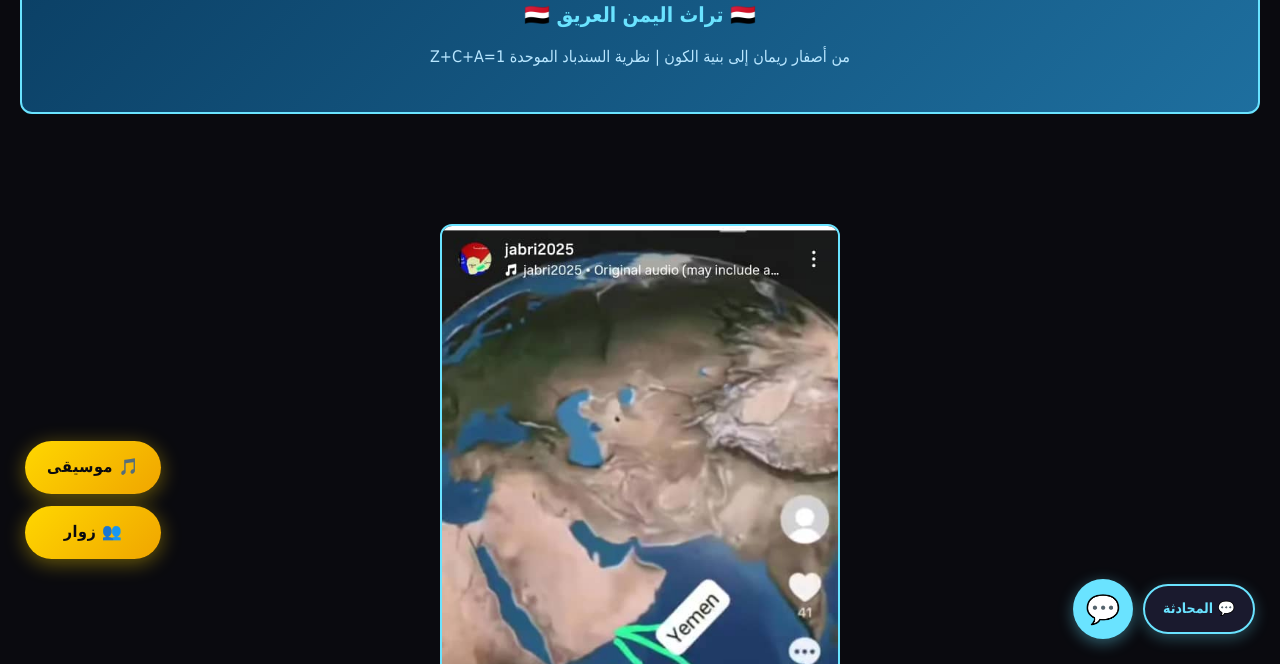
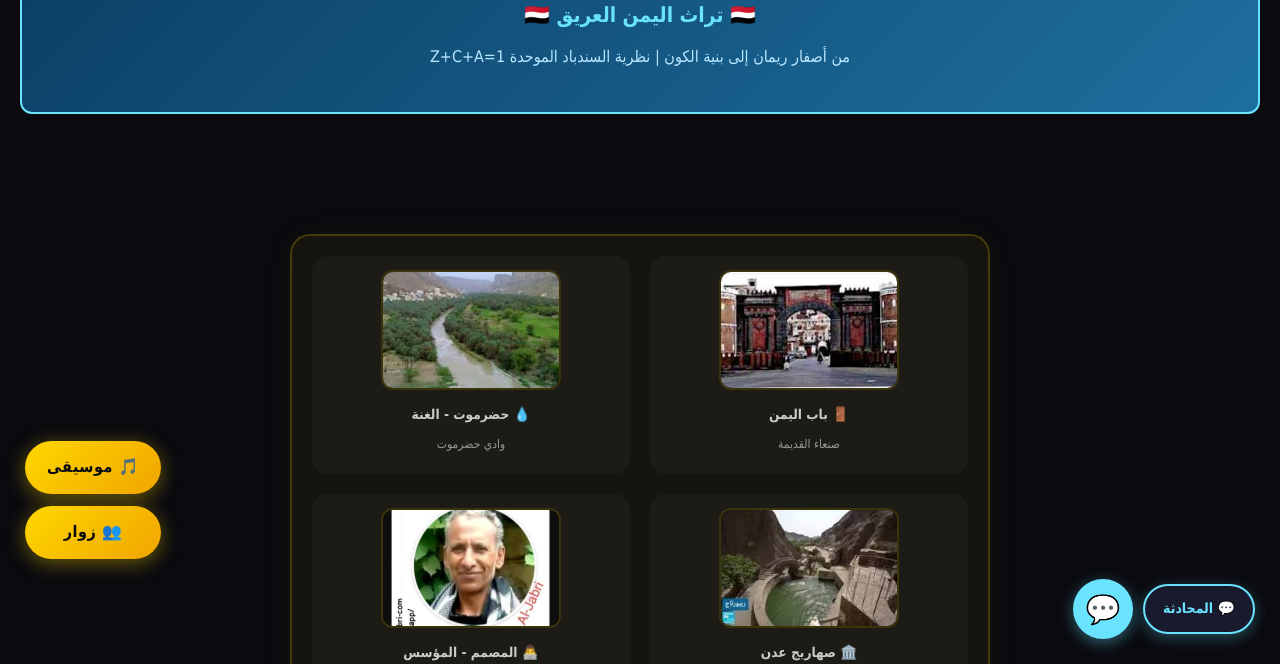
Before and after one commit to Jabri-web/Jabri-web, a plain HTML site: page Page11.html in a window 1280 px wide. Shown: the part 136-800 px from the top of the page. Drawn offline with Linux system fonts and the light colour scheme.

Commit message:
Add files via upload

```diff
--- a/Page11.html
+++ b/Page11.html
@@ -334,6 +334,88 @@
         }
         .btn-danger:hover {
             background: #cc0000;
+        }
+
+        /* ===== مربع الصور الأربع (الأركان) ===== */
+        .oasis-grid {
+            display: grid;
+            grid-template-columns: repeat(2, 1fr);
+            gap: 20px;
+            margin: 30px auto;
+            max-width: 700px;
+            padding: 20px;
+            background: rgba(255, 215, 0, 0.05);
+            border-radius: 20px;
+            border: 2px solid rgba(255, 215, 0, 0.2);
+            box-shadow: 0 0 30px rgba(255, 215, 0, 0.05);
+        }
+        .corner {
+            background: rgba(255, 255, 255, 0.03);
+            border-radius: 16px;
+            padding: 12px;
+            text-align: center;
+            transition: all 0.4s ease;
+            border: 2px solid transparent;
+            position: relative;
+            overflow: hidden;
+        }
+        .corner::before {
+            content: '';
+            position: absolute;
+            top: -50%;
+            left: -50%;
+            width: 200%;
+            height: 200%;
+            background: radial-gradient(circle, rgba(255, 215, 0, 0.05), transparent 70%);
+            opacity: 0;
+            transition: opacity 0.5s;
+            pointer-events: none;
+        }
+        .corner:hover {
+            border-color: #ffd700;
+            transform: translateY(-5px) scale(1.02);
+            box-shadow: 0 10px 30px rgba(255, 215, 0, 0.15);
+            background: rgba(255, 215, 0, 0.06);
+        }
+        .corner:hover::before {
+            opacity: 1;
+        }
+        .corner img {
+            width: 100%;
+            max-width: 180px;
+            height: 120px;
+            object-fit: cover;
+            border-radius: 12px;
+            border: 2px solid rgba(255, 215, 0, 0.2);
+            transition: all 0.4s ease;
+            display: block;
+            margin: 0 auto 8px;
+            background: #0a0a0f;
+        }
+        .corner:hover img {
+            border-color: #ffd700;
+            box-shadow: 0 0 20px rgba(255, 215, 0, 0.2);
+            transform: scale(1.03);
+        }
+        .corner span {
+            display: block;
+            font-size: 0.85rem;
+            color: #ccc;
+            font-weight: 600;
+            padding: 4px 0;
+            transition: 0.3s;
+        }
+        .corner:hover span {
+            color: #ffd700;
+            text-shadow: 0 0 20px rgba(255, 215, 0, 0.2);
+        }
+        .corner .label-ar {
+            font-size: 0.75rem;
+            color: #999;
+            font-weight: 400;
+        }
+        .corner:hover .label-ar {
+            color: #bbb;
         }
 
         /* ===== أزرار المدن الجديدة (بطاقات فخمة) ===== */
@@ -703,7 +785,7 @@
         /* ===== الأزرار الذهبية الجديدة (موسيقى وزوار) ===== */
         .extra-buttons {
             position: fixed;
-            bottom: 105px; /* فوق زر المحادثة (25px + 60px + gap) */
+            bottom: 105px;
             left: 25px;
             display: flex;
             flex-direction: column;
@@ -788,7 +870,20 @@
                 font-size: 14px;
                 min-width: 110px;
             }
-            /* تجاوب المدن */
+            /* تجاوب الأركان */
+            .oasis-grid {
+                grid-template-columns: 1fr 1fr;
+                gap: 12px;
+                padding: 12px;
+                max-width: 100%;
+            }
+            .corner img {
+                max-width: 100%;
+                height: 90px;
+            }
+            .corner span {
+                font-size: 0.75rem;
+            }
             .city-grid {
                 grid-template-columns: 1fr 1fr;
             }
@@ -823,6 +918,14 @@
             }
         }
         @media (max-width: 400px) {
+            .oasis-grid {
+                grid-template-columns: 1fr 1fr;
+                gap: 8px;
+                padding: 8px;
+            }
+            .corner img {
+                height: 70px;
+            }
             .city-grid {
                 grid-template-columns: 1fr;
             }
@@ -873,6 +976,30 @@
 
     <!-- ===== المحتوى الرئيسي ===== -->
     <main class="container">
+
+        <!-- ===== مربع الصور الأربع (الأركان) ===== -->
+        <div class="oasis-grid">
+            <div class="corner">
+                <img src="/image/door.webp" alt="باب اليمن" loading="lazy" />
+                <span>🚪 باب اليمن</span>
+                <span class="label-ar">صنعاء القديمة</span>
+            </div>
+            <div class="corner">
+                <img src="/image/water1.webp" alt="حضرموت - الغنة" loading="lazy" />
+                <span>💧 حضرموت - الغنة</span>
+                <span class="label-ar">وادي حضرموت</span>
+            </div>
+            <div class="corner">
+                <img src="/image/water2.webp" alt="صهاريج عدن" loading="lazy" />
+                <span>🏛️ صهاريج عدن</span>
+                <span class="label-ar">معلم تاريخي</span>
+            </div>
+            <div class="corner">
+                <img src="/image/Jabri-photo.webp" alt="المؤسس عبدالله الجبري" loading="lazy" />
+                <span>👨‍💻 المصمم - المؤسس</span>
+                <span class="label-ar">م/ عبدالله الجبري</span>
+            </div>
+        </div>
 
         <!-- ===== الصور (webp) ===== -->
         <img src="/image/Yemen-photo1.png" alt="صورة الباحث اليمني م/ عبدالله محمد ناصر الجبري" class="hero-img" />
```
